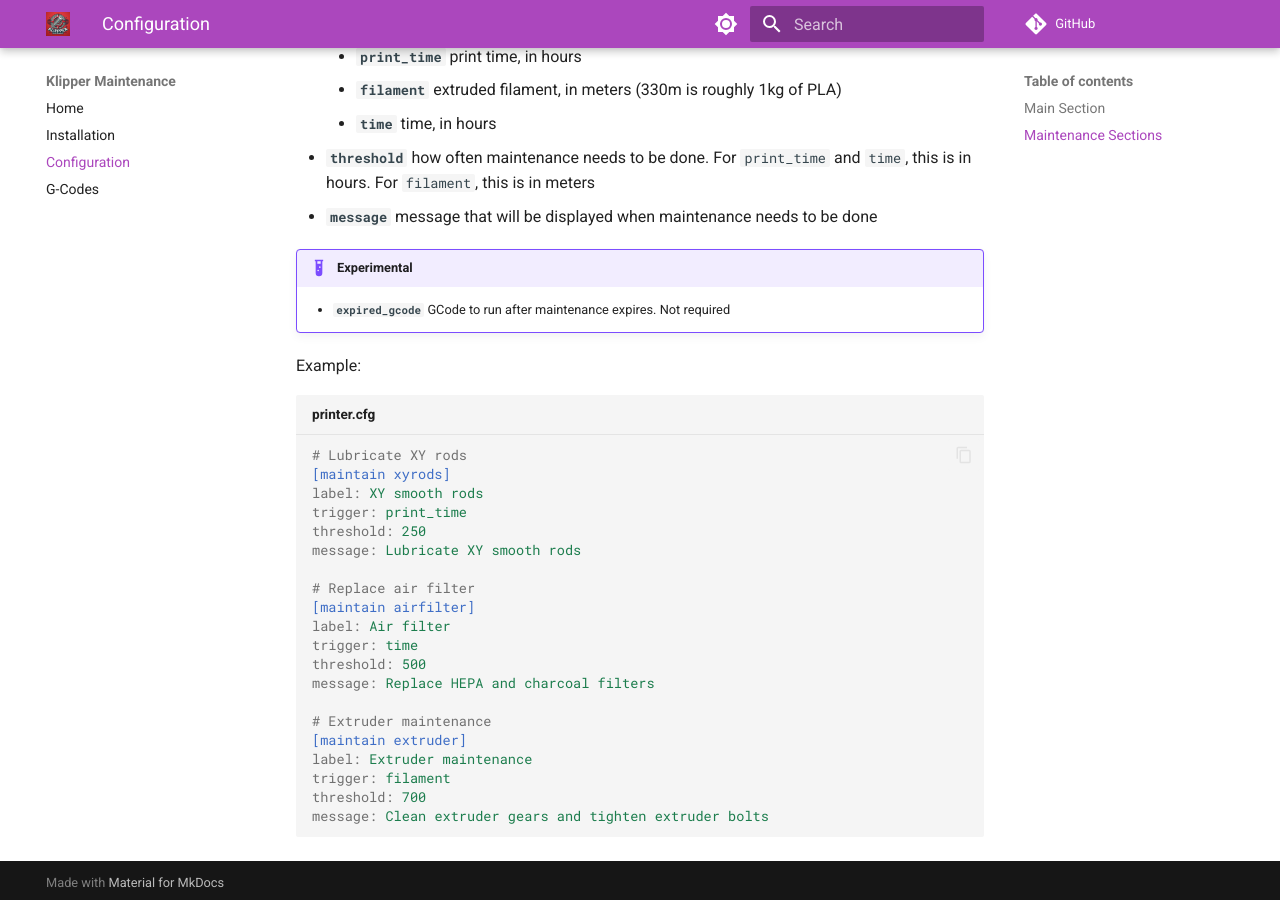
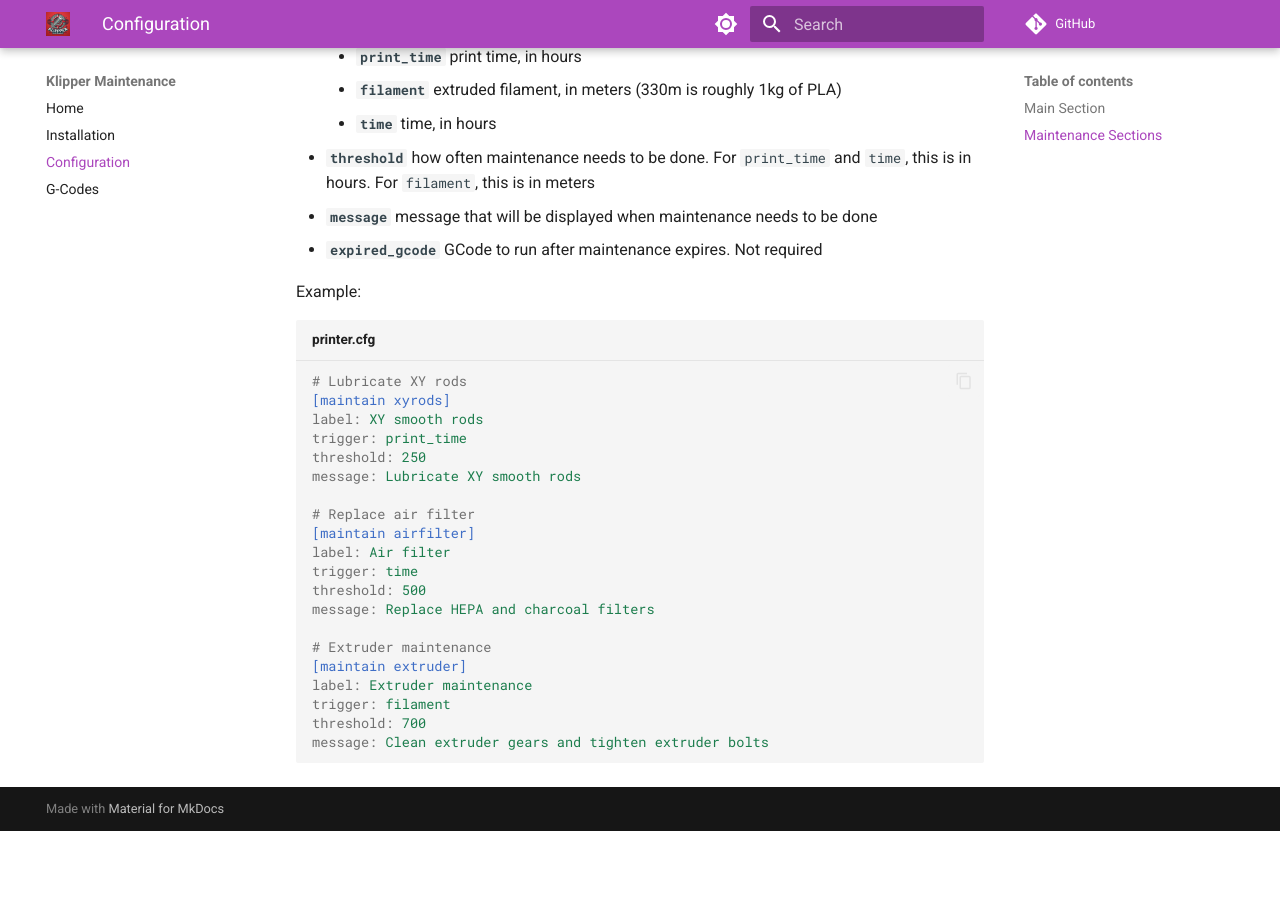
Before and after one commit to 3DCoded/KlipperMaintenance, an MkDocs documentation site: the page built from docs/config.md, in a window 1280 px wide and 900 px high, scrolled down 912 px. Built offline with MkDocs 1.6.1 and Material for MkDocs 9.7.7, drawn with Linux system fonts in a browser that asks for light colours; comment, search, counter and statistics services are not loaded; after the commit the page ends 1743 px from its top, so only the background shows below that.

```diff
--- a/docs/config.md
+++ b/docs/config.md
@@ -33,9 +33,7 @@ For each `[maintain xxx]` section, there are four options that must be set:
     - **`time`** time, in hours
 - **`threshold`** how often maintenance needs to be done. For `print_time` and `time`, this is in hours. For `filament`, this is in meters
 - **`message`** message that will be displayed when maintenance needs to be done
-
-!!! example "Experimental"
-    - **`expired_gcode`** GCode to run after maintenance expires. Not required
+- **`expired_gcode`** GCode to run after maintenance expires. Not required
 
 Example:
 
```
